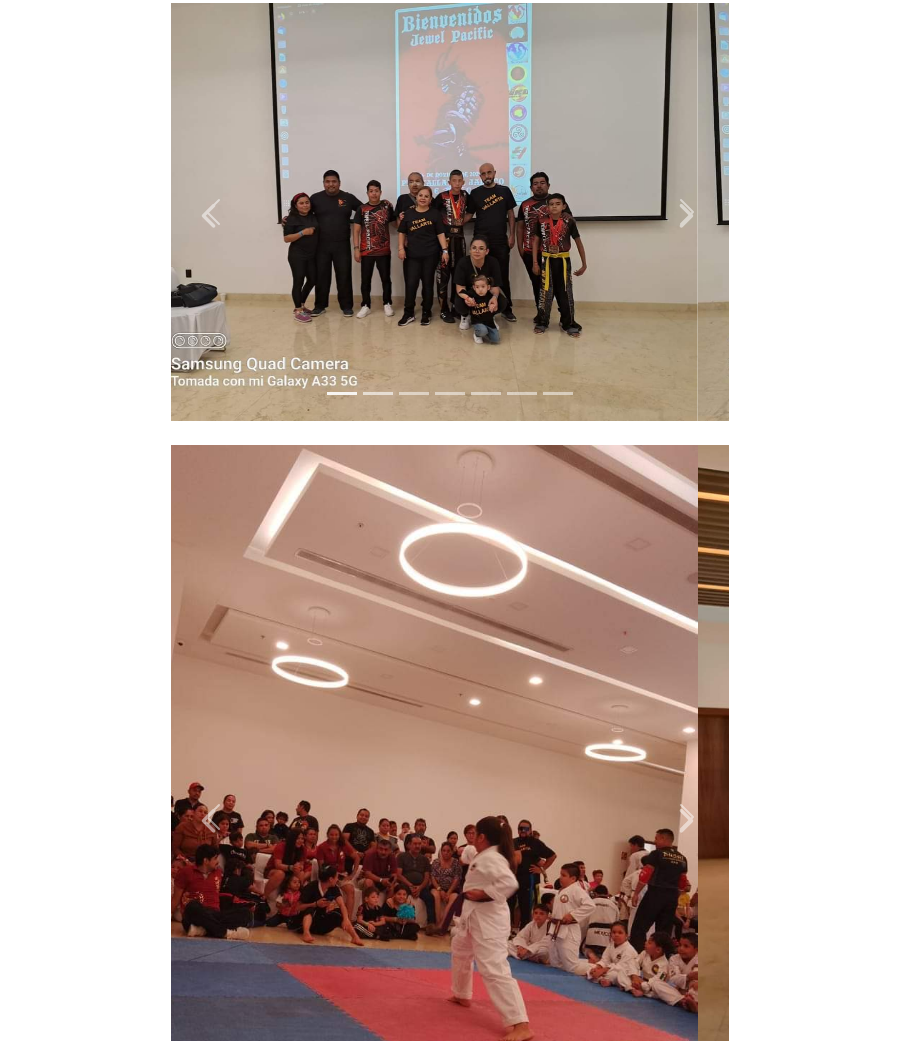
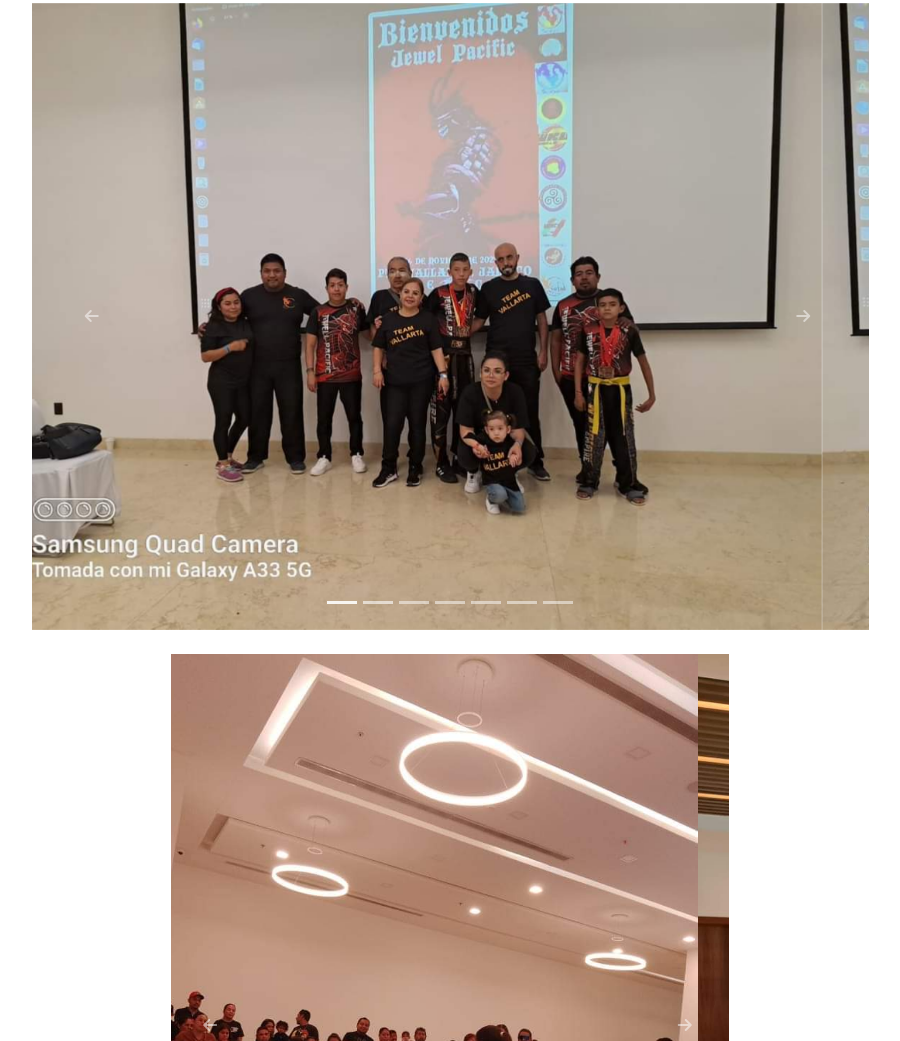
Before and after one commit to IvanTenorioAl/WKUTorneoVallartaNov2023.github.io, a plain HTML site: page index.html in a window 1280 px wide. Shown: the part 3313-4354 px from the top of the page, without its empty margins (190-1090 px from the left). Drawn offline with nearby package versions, Linux system fonts and the light colour scheme; a web font is replaced by a local one.

Commit message:
carousel75

```diff
--- a/index.html
+++ b/index.html
@@ -143,7 +143,7 @@
         <hr>
         <br>
 
-        <div class="mx-auto w-50">
+        <div class="mx-auto w-75">
           <div id="carouselIndicators1" class="carousel slide" data-bs-ride="carousel">
             <div class="carousel-indicators">
               <button type="button" data-bs-target="#carouselIndicators1" data-bs-slide-to="0" class="active" aria-current="true" aria-label="Slide 1"></button>
@@ -178,11 +178,11 @@
               </div>
             </div>
             <button class="carousel-control-prev" type="button" data-bs-target="#carouselIndicators1" data-bs-slide="prev">
-              <span class="carousel-control-prev-icon" aria-hidden="true"></span>
+              <span class="" aria-hidden="true"><i class="fas fa-arrow-left"></i></span>
               <span class="visually-hidden">Previous</span>
             </button>
             <button class="carousel-control-next" type="button" data-bs-target="#carouselIndicators1" data-bs-slide="next">
-              <span class="carousel-control-next-icon" aria-hidden="true"></span>
+              <span class="" aria-hidden="true"><i class="fas fa-arrow-right"></i></span>
               <span class="visually-hidden">Next</span>
             </button>
           </div>
@@ -203,11 +203,11 @@
               </div>
             </div>
             <button class="carousel-control-prev" type="button" data-bs-target="#carouselExampleIndicators" data-bs-slide="prev">
-              <span class="carousel-control-prev-icon" aria-hidden="true"></span>
+              <span class="" aria-hidden="true"><i class="fas fa-arrow-left"></i></span>
               <span class="visually-hidden">Previous</span>
             </button>
             <button class="carousel-control-next" type="button" data-bs-target="#carouselExampleIndicators" data-bs-slide="next">
-              <span class="carousel-control-next-icon" aria-hidden="true"></span>
+              <span class="" aria-hidden="true"><i class="fas fa-arrow-right"></i></span>
               <span class="visually-hidden">Next</span>
             </button>
           </div>
```
